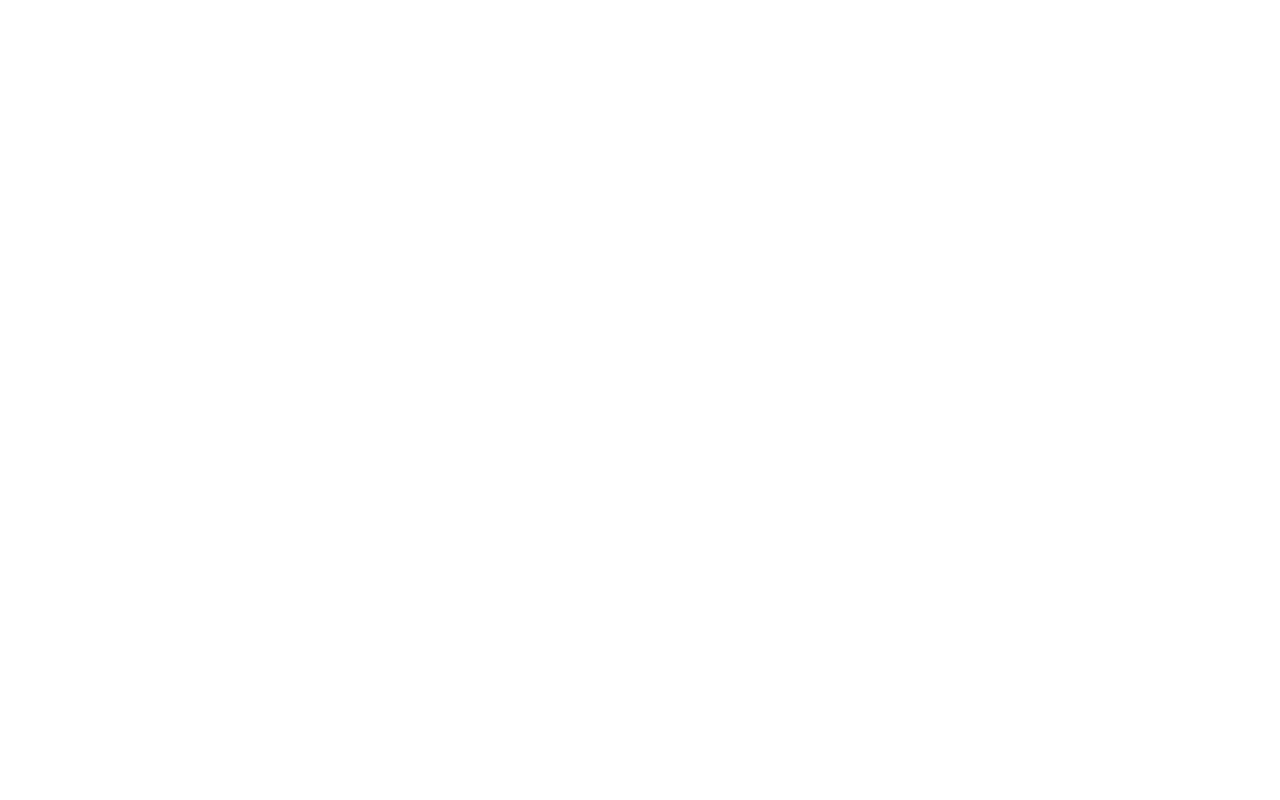
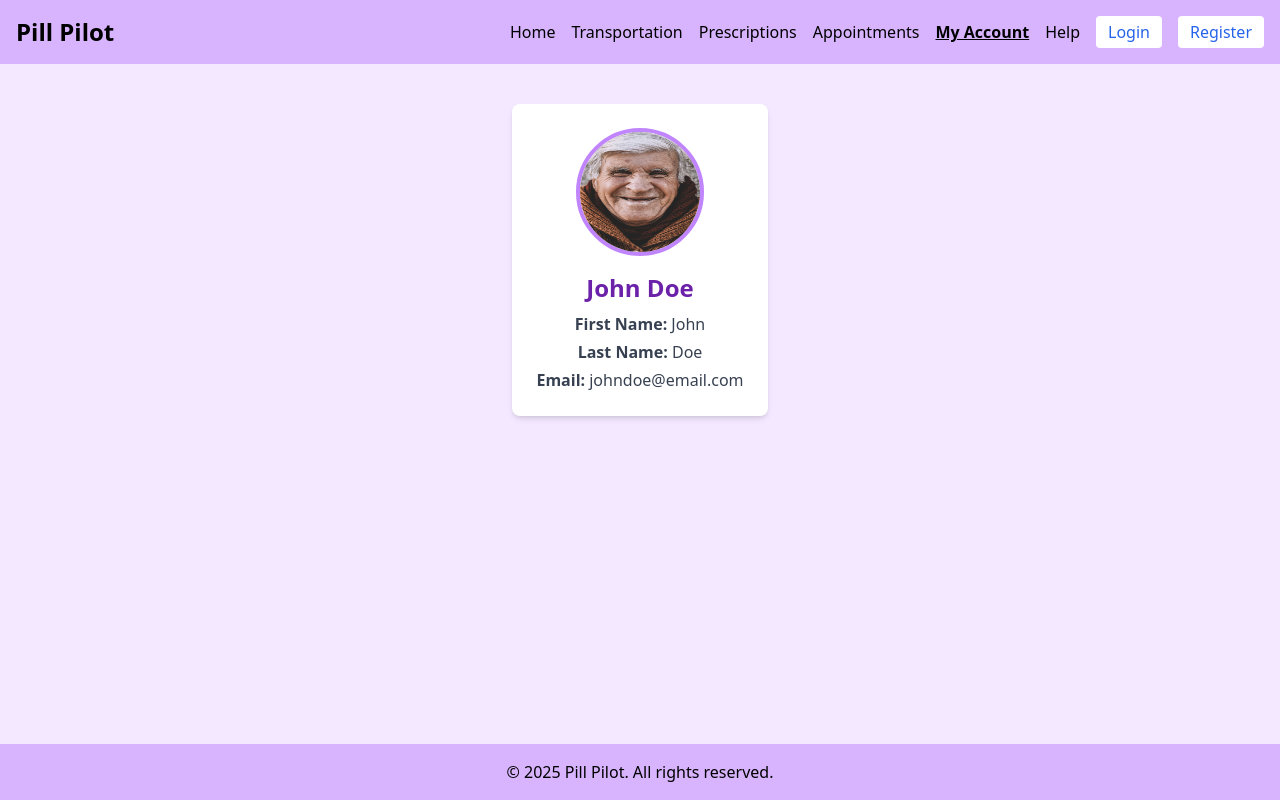
Before and after one commit to ConnorMcIntire/P1A6, a plain HTML site: page account.html in a window 1280 px wide. Drawn offline with nearby package versions, Linux system fonts and the light colour scheme.

Commit message:
Add content to the account page
Created a baseline for the account page

```diff
--- a/account.html
+++ b/account.html
@@ -0,0 +1,50 @@
+<!DOCTYPE html>
+<html lang="en">
+<head>
+  <meta charset="UTF-8" />
+  <meta name="viewport" content="width=device-width, initial-scale=1.0"/>
+  <title>My Account</title>
+  <script src="https://cdn.tailwindcss.com"></script>
+</head>
+<body class="bg-purple-100 text-gray-800 min-h-screen flex flex-col">
+
+
+  <header class="bg-purple-300 text-black p-4">
+    <div class="max-w-7xl mx-auto flex flex-col md:flex-row justify-between items-center">
+      <h1 class="text-2xl font-bold mb-2 md:mb-0">Pill Pilot</h1>
+      <nav class="flex flex-wrap gap-4 items-center">
+        <a href="index.html" class="hover:underline">Home</a>
+        <a href="transportation.html" class="hover:underline">Transportation</a>
+        <a href="prescriptions.html" class="hover:underline">Prescriptions</a>
+        <a href="appointments.html" class="hover:underline">Appointments</a>
+        <a href="account.html" class="hover:underline font-semibold underline">My Account</a>
+        <a href="help.html" class="hover:underline">Help</a>
+        <a href="login.html" class="bg-white text-blue-600 px-3 py-1 rounded hover:bg-gray-200 font-medium">Login</a>
+        <a href="register.html" class="bg-white text-blue-600 px-3 py-1 rounded hover:bg-gray-200 font-medium">Register</a>
+      </nav>
+    </div>
+  </header>
+
+
+  <main class="flex-grow max-w-3xl mx-auto mt-10 px-4">
+    <div class="bg-white p-6 rounded-lg shadow-md text-center">
+
+      <div class="flex justify-center mb-4">
+        <img src="images/old_man.jpg" alt="Profile Picture" class="w-32 h-32 rounded-full border-4 border-purple-400" />
+      </div>
+
+
+      <h2 class="text-2xl font-semibold text-purple-800 mb-2">John Doe</h2>
+      <p class="text-gray-700 mb-1"><strong>First Name:</strong> John</p>
+      <p class="text-gray-700 mb-1"><strong>Last Name:</strong> Doe</p>
+      <p class="text-gray-700"><strong>Email:</strong> johndoe@email.com</p>
+    </div>
+  </main>
+
+
+  <footer class="bg-purple-300 text-black text-center py-4">
+    <p>&copy; 2025 Pill Pilot. All rights reserved.</p>
+  </footer>
+
+</body>
+</html>
```
Also changed, not shown: index.html (+1 -1 lines), images/old_man.jpg (added).
